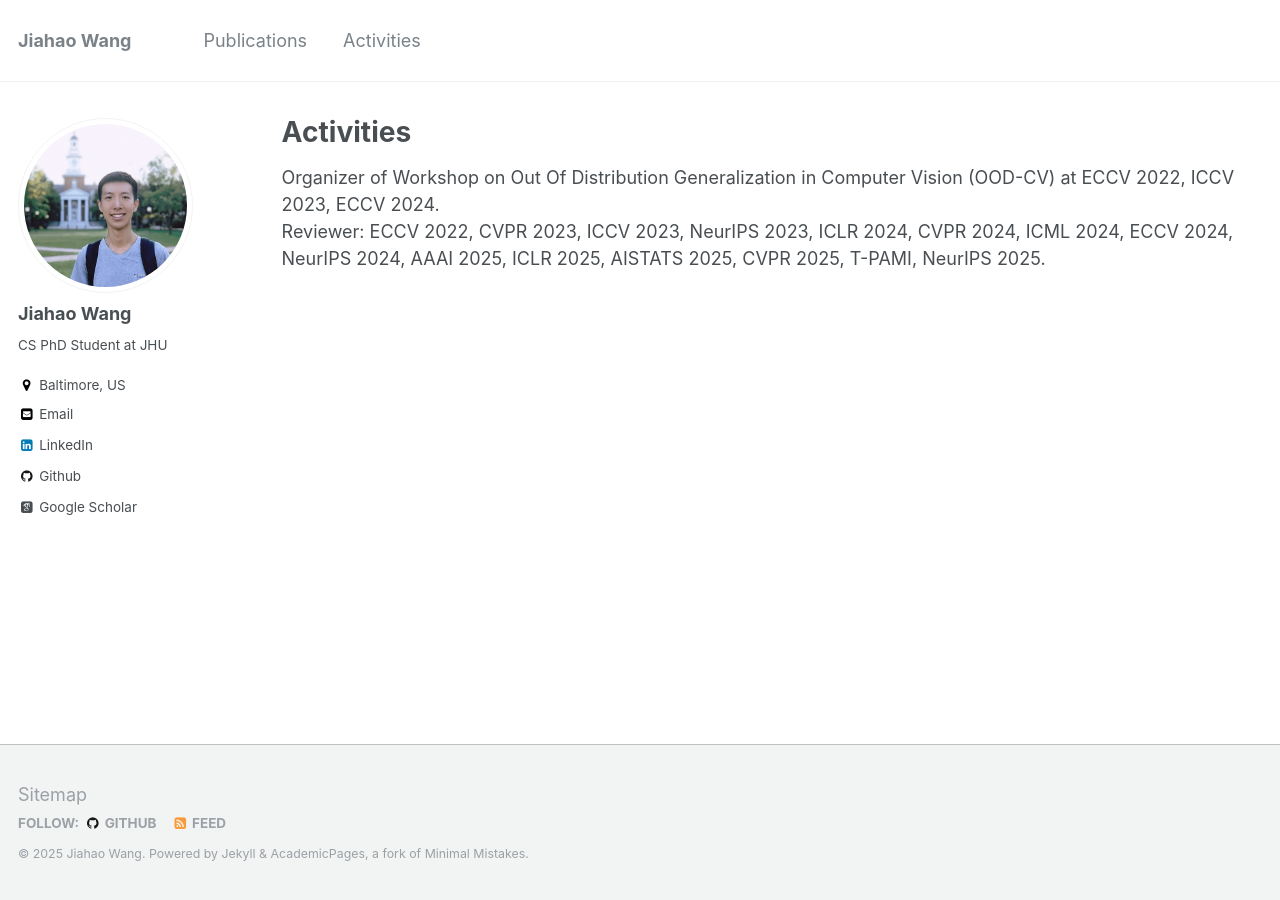
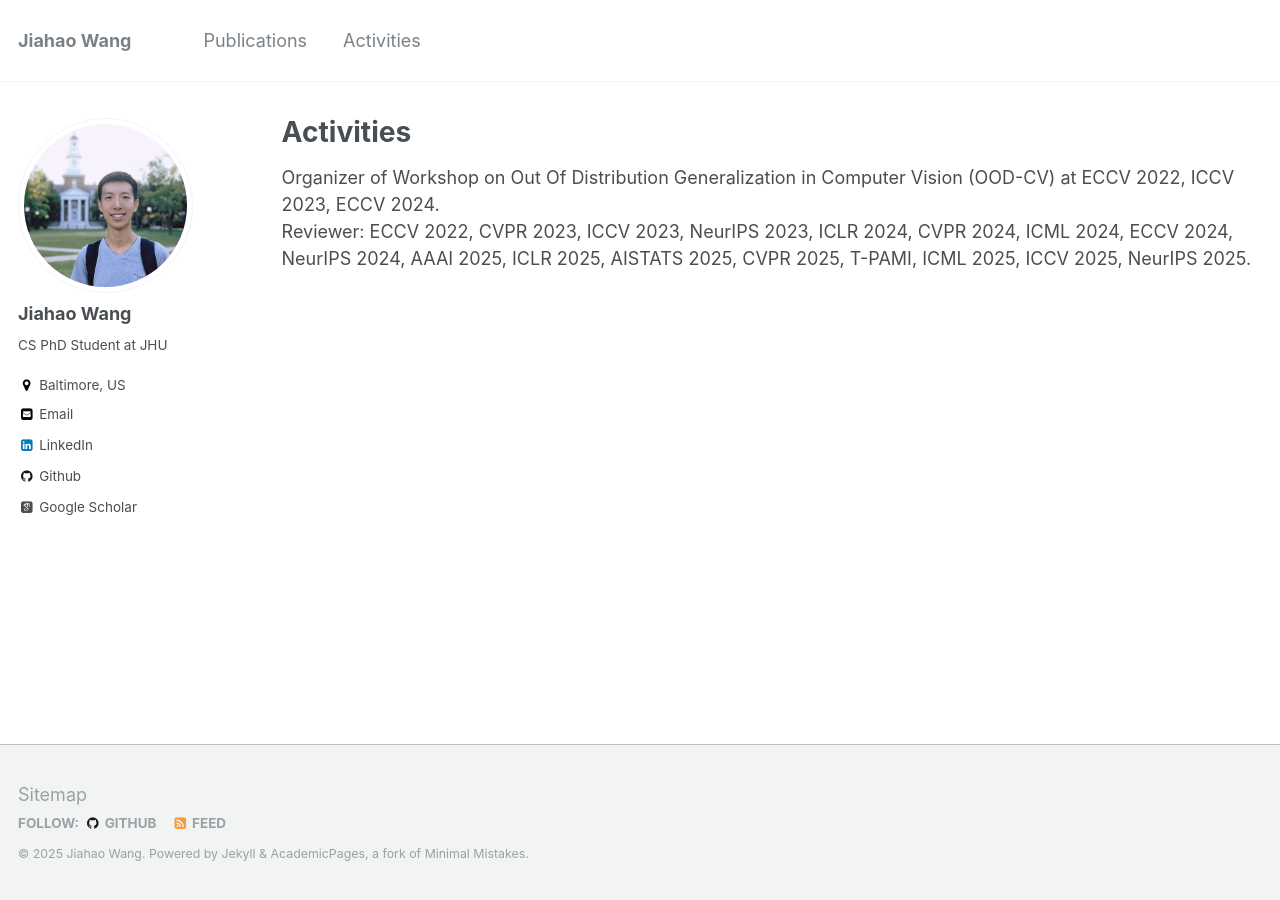
Before and after one commit to JiahaoPlus/JiahaoPlus.github.io, a Jekyll site: the page built from _pages/activities.md, in a window 1280 px wide. Built offline with Jekyll 4.4.1, drawn with Linux system fonts in a browser that asks for light colours; some web fonts are replaced.

Commit message:
update review

```diff
--- a/_pages/activities.md
+++ b/_pages/activities.md
@@ -5,4 +5,4 @@ permalink: /activities/
 author_profile: true
 ---
 Organizer of Workshop on Out Of Distribution Generalization in Computer Vision (OOD-CV) at ECCV 2022, ICCV 2023, ECCV 2024.<br>
-Reviewer: ECCV 2022, CVPR 2023, ICCV 2023, NeurIPS 2023, ICLR 2024, CVPR 2024, ICML 2024, ECCV 2024, NeurIPS 2024, AAAI 2025, ICLR 2025, AISTATS 2025, CVPR 2025, T-PAMI, NeurIPS 2025.<br>
+Reviewer: ECCV 2022, CVPR 2023, ICCV 2023, NeurIPS 2023, ICLR 2024, CVPR 2024, ICML 2024, ECCV 2024, NeurIPS 2024, AAAI 2025, ICLR 2025, AISTATS 2025, CVPR 2025, T-PAMI, ICML 2025, ICCV 2025, NeurIPS 2025.<br>
```
